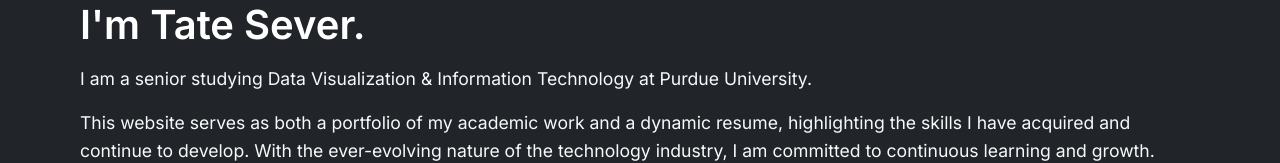
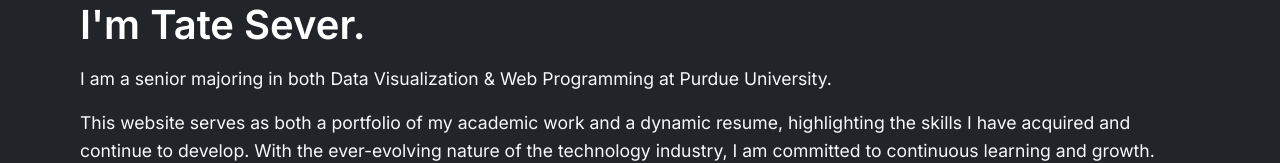
Before and after one commit to tate-tate/tate-portfolio, a React (Vite) app: page /#/ in a window 1280 px wide. Shown: the part 169-332 px from the top of the page. Built offline with nearby package versions, Linux system fonts and the light colour scheme.

Commit message:
added a major yesterday!

```diff
--- a/src/pages/HomePage.jsx
+++ b/src/pages/HomePage.jsx
@@ -12,7 +12,7 @@ const HomePage = () => {
             <Wrapper>
                 <FadeIn duration={2000} delay={250}><h1>Hi, <FadeIn duration={2000} delay={750}>I'm Tate Sever.</FadeIn></h1></FadeIn>
                 <FadeIn duration={2000} delay={1250}>
-                <p>I am a senior studying Data Visualization & Information Technology at Purdue University.</p>
+                <p>I am a senior majoring in both Data Visualization & Web Programming at Purdue University.</p>
                 <p>This website serves as both a portfolio of my academic work and a dynamic resume, highlighting the skills I have acquired and continue to develop. With the ever-evolving nature of the technology industry, I am committed to continuous learning and growth.</p>
                 <p>Use the navigation bar above to view my works, both past and present; and to get in touch!</p>
                 </FadeIn>
```
